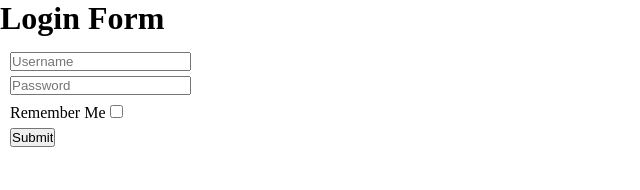
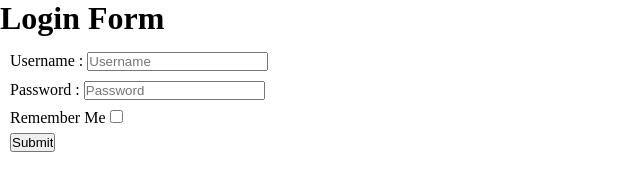
Before and after one commit to acciojob/remember-me-login-form-CasteAwayy, a website: page main.html in a window 1280 px wide. Shown: the whole page, without its empty margins (0-640 px from the left). Drawn offline with Linux system fonts and the light colour scheme.

Commit message:
created a submission

```diff
--- a/main.html
+++ b/main.html
@@ -10,6 +10,7 @@
 	<!-- the entire body must be written by student -->
 	 <h1>Login Form</h1>
     <form>
+      <label for="username">Username :</label>
       <input
         type="text"
         id="username"
@@ -17,6 +18,8 @@
         placeholder="Username"
         required
       />
+      <br>
+      <label for="password">Password :</label>
       <input
         type="password"
         id="password"
@@ -24,6 +27,7 @@
         placeholder="Password"
         required
       />
+      <br>
       <label for="checkbox">Remember Me</label>
       <input type="checkbox" id="checkbox" name="checkbox" value="ok" />
       <input type="submit" id="submit" value="Submit" />
```
